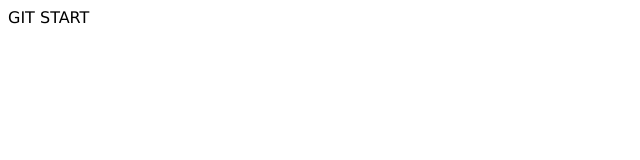
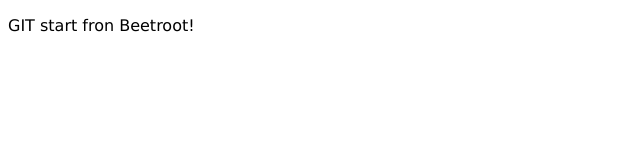
Before and after one commit to helenekn/beetroot_lesson, a plain HTML site: page index.html in a window 1280 px wide. Shown: the whole page, without its empty margins (0-640 px from the left). Drawn offline with Linux system fonts and the light colour scheme.

```diff
--- a/index.html
+++ b/index.html
@@ -8,6 +8,6 @@
       <link rel="stylesheet" href="css/style.css" />
    </head>
    <body>
-      GIT START
+      <p>GIT start fron Beetroot!</p>
    </body>
 </html>
```
